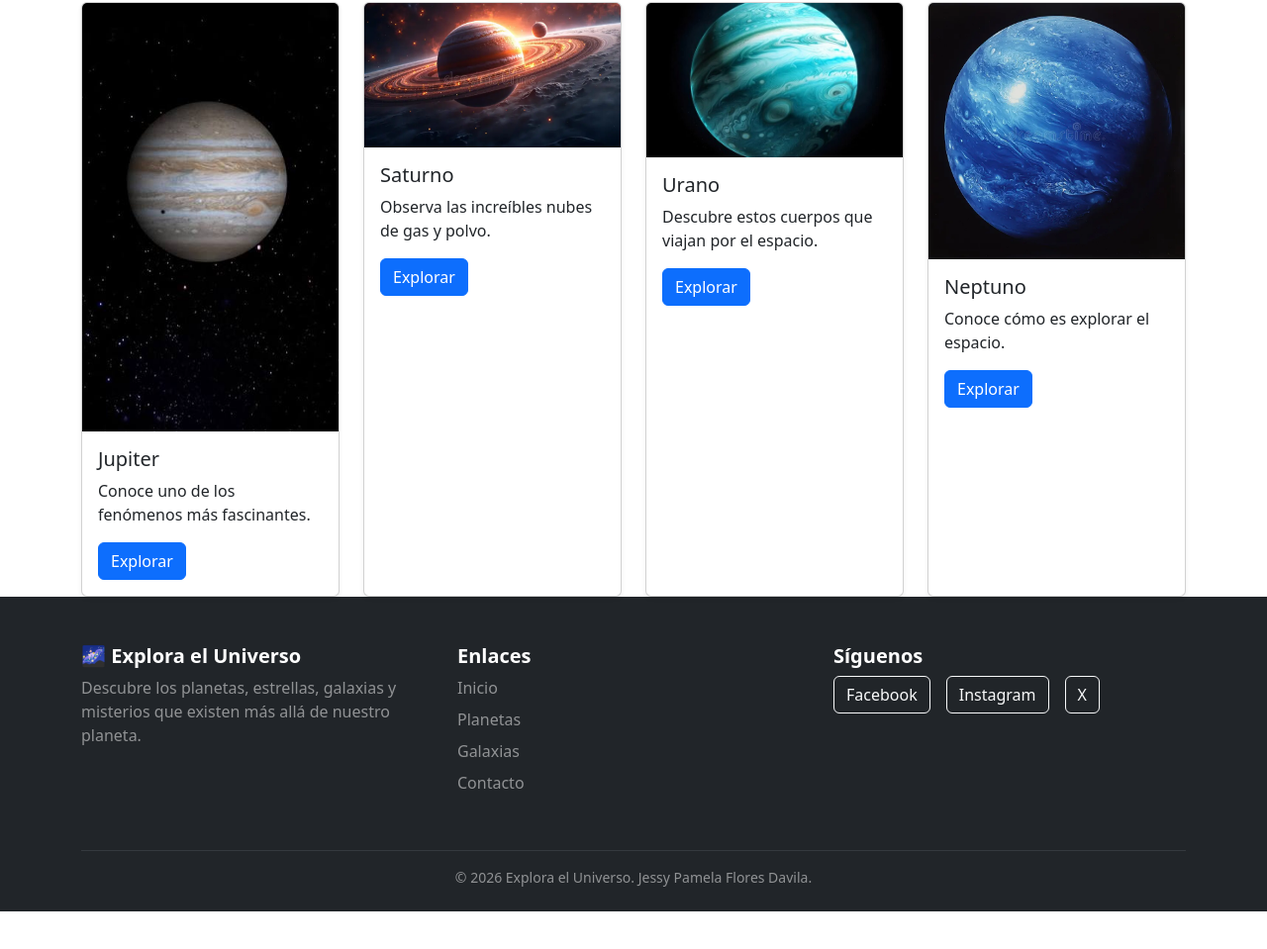
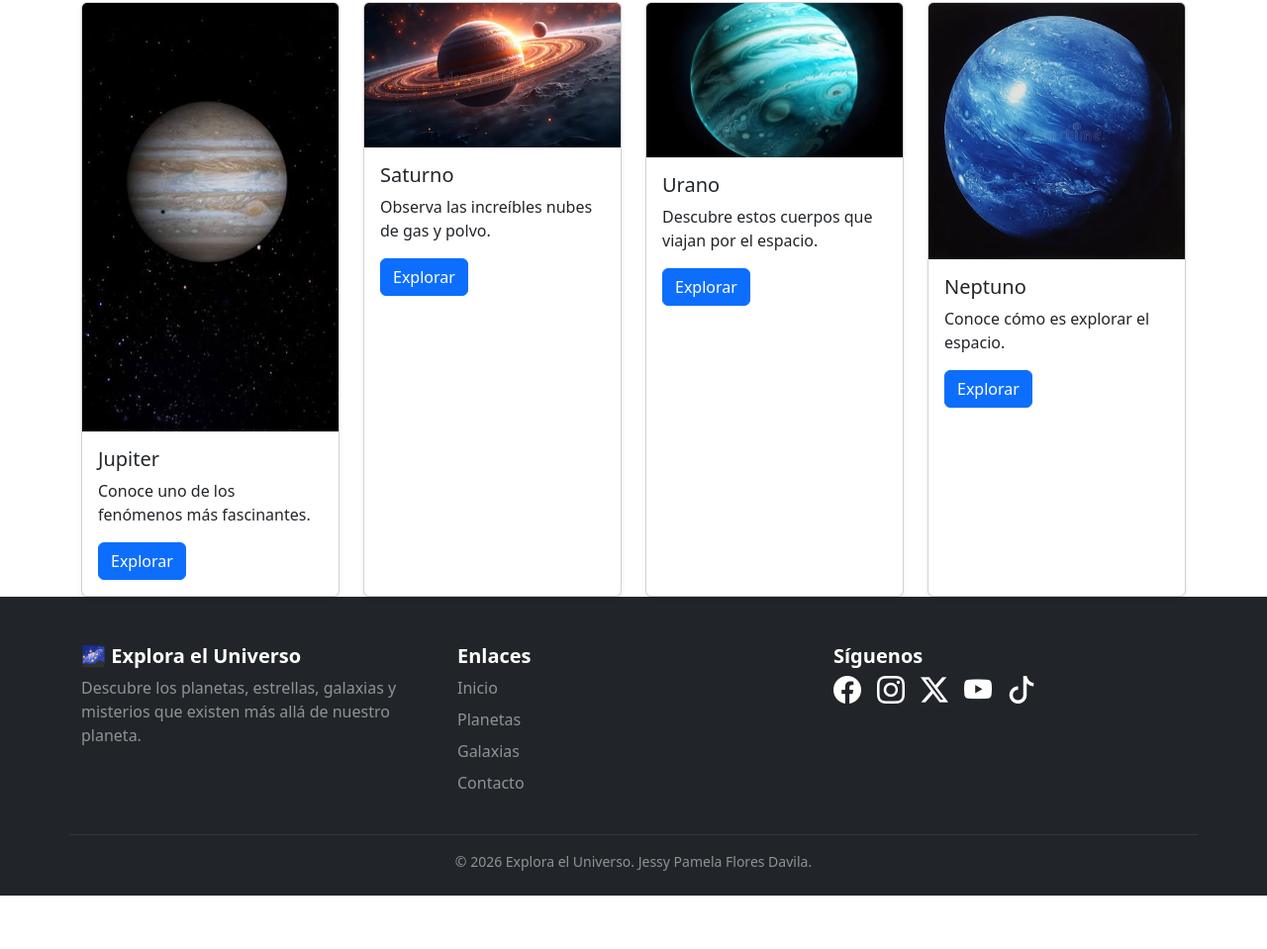
Before and after one commit to fjessypamela-arch/bootstrapejemplo, a plain HTML site: page index.html in a window 1280 px wide. Shown: the part 1357-2316 px from the top of the page at 99% size. Drawn offline with nearby package versions, Linux system fonts and the light colour scheme.

Commit message:
Add files via upload

```diff
--- a/index.html
+++ b/index.html
@@ -4,6 +4,8 @@
     <link href="https://cdn.jsdelivr.net/npm/bootstrap@5.3.8/dist/css/bootstrap.min.css" rel="stylesheet">
     <script src="https://cdn.jsdelivr.net/npm/bootstrap@5.3.8/dist/js/bootstrap.bundle.min.js"></script>
     <link rel="stylesheet" href="css/estilos.css">
+    <link rel="stylesheet" href="https://cdn.jsdelivr.net/npm/bootstrap-icons@1.11.3/font/bootstrap-icons.min.css">
+
 </head>
 <body>
 <header>
@@ -286,21 +288,40 @@
     <h5 class="fw-bold">Síguenos</h5>
 
     <div class="d-flex gap-3">
-                    <a href="#" class="btn btn-outline-light">
-                        Facebook
+
+        <a href="#"
+           class="text-white fs-3"
+           aria-label="Facebook">
+            <i class="bi bi-facebook"></i>
         </a>
 
-                    <a href="#" class="btn btn-outline-light">
-                        Instagram
+        <a href="#"
+           class="text-white fs-3"
+           aria-label="Instagram">
+            <i class="bi bi-instagram"></i>
         </a>
 
-                    <a href="#" class="btn btn-outline-light">
-                        X
+        <a href="#"
+           class="text-white fs-3"
+           aria-label="Twitter">
+            <i class="bi bi-twitter-x"></i>
         </a>
+
+        <a href="#"
+           class="text-white fs-3"
+           aria-label="YouTube">
+            <i class="bi bi-youtube"></i>
+        </a>
+
+        <a href="#"
+           class="text-white fs-3"
+           aria-label="TikTok">
+            <i class="bi bi-tiktok"></i>
+        </a>
+
     </div>
 </div>
 
-        </div>
 
         <!-- Línea -->
         <hr class="border-secondary">
```
Lines whose indentation alone changed are shown as unchanged.
